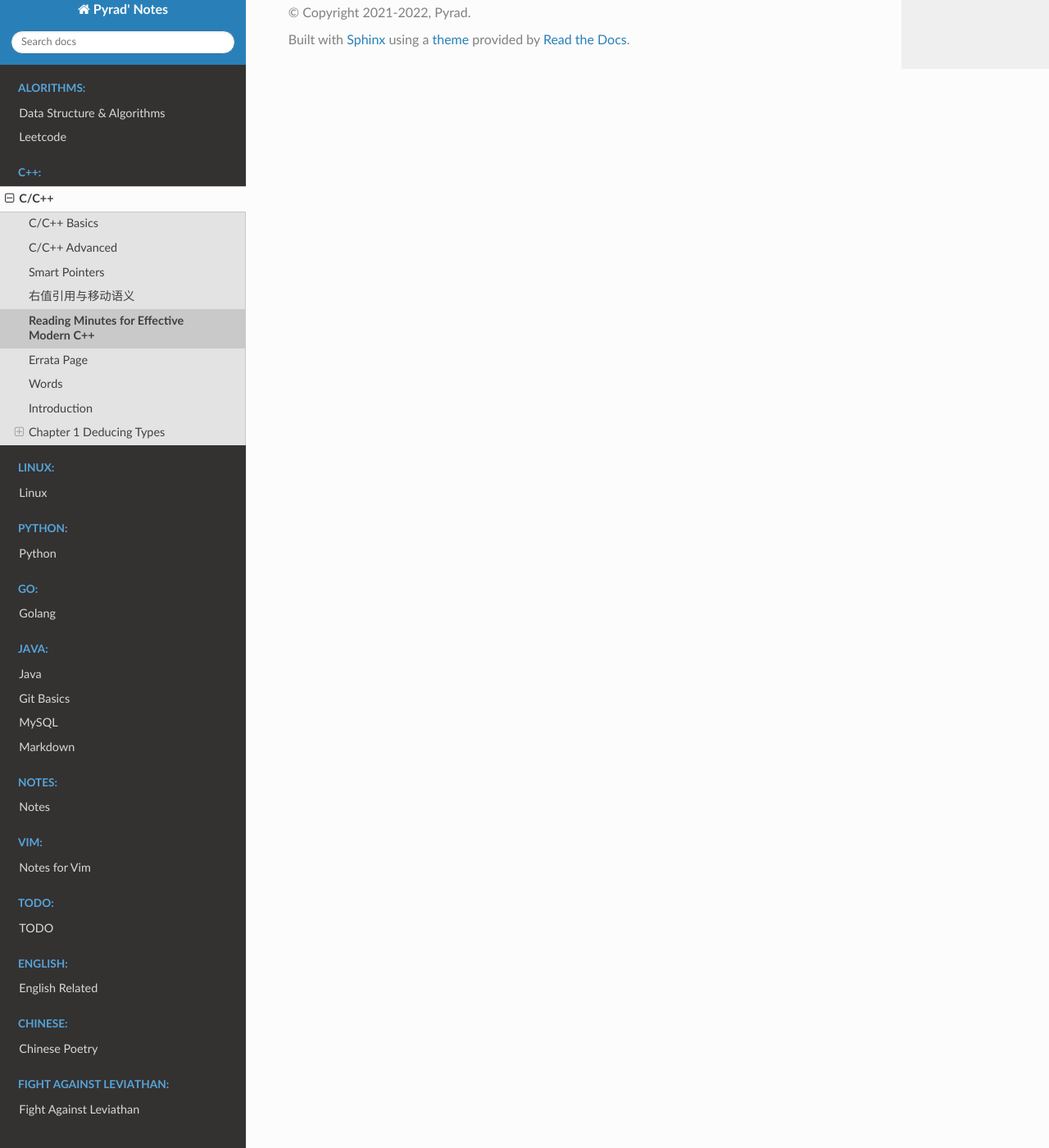
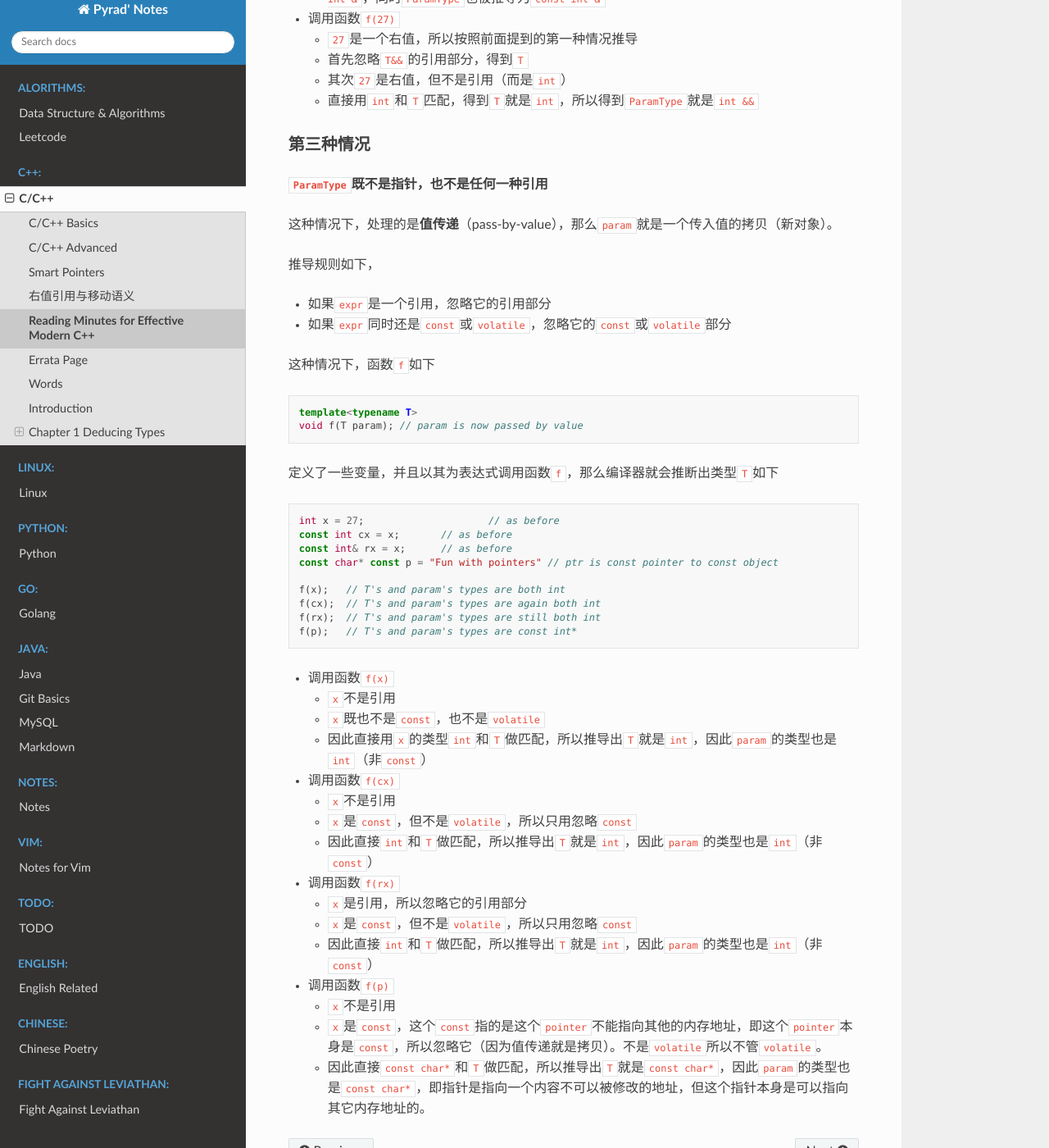
Before and after one commit to Pyrad/pyradnotes, a Sphinx documentation site: the page built from source/CPP/ReadingMinutesEffectiveMordernCPP.md, in a window 1280 px wide and 1400 px high, scrolled down 8208 px. Shown: the whole window at 82% size. Built offline with Sphinx 7.4.7 and the Read the Docs theme 2.0.0, drawn with Linux system fonts in a browser that asks for light colours; some of the changed text lies outside the part shown.

Commit message:
Reading minutes update
Type deduction for the 3rd case, which is the so-called ParamType
Format update

````diff
--- a/source/CPP/ReadingMinutesEffectiveMordernCPP.md
+++ b/source/CPP/ReadingMinutesEffectiveMordernCPP.md
@@ -43,6 +43,8 @@ hazy 雾蒙蒙的，朦胧的；记不清的，模糊的；
 a pinch of 一撮，少许
 
 adornment 装饰；装饰品（书中提到的是指一个类型的const or reference qualifiers）
+
+niche *n.*合适（称心）的工作（活动）; *adj.* （产品）针对特定小群体的
 
 
 
@@ -203,20 +205,22 @@ f(expr); // call f with some expression
 
 
 
-这种情况下，函数`f`如下（以左值引用为例），并且定义了一些变量：
+#### `ParamType` - `T&`
+
+如果`ParamType`是非`const`的引用类型，`f`函数如下，
 
 ```cpp
 template<typename T>
-void f(T &param); // param is a reference
+void f(T &param);	// param is a reference
+```
 
+定义了一些变量，并且以其为表达式调用函数`f`，那么编译器就会推断出类型`T`如下
+
+```cpp
 int x = 27; // x is an int
 const int cx = x; // cx is a const int
 const int &rx = x; // rx is a reference to x as a const int
-```
 
-并且以其为表达式调用函数`f`，那么编译器就会推断出类型`T`如下
-
-```cpp
 f(x);	// T is int, param's type is int&
 f(cx);	// T is const int, param's type is const int&
 f(rx);	// T is const int, param's type is const int&
@@ -237,20 +241,22 @@ f(rx);	// T is const int, param's type is const int&
 
 
 
-如果`ParamType`是带有`const`修饰符的类型，`f`函数如下
+#### `ParamType` - `const T&`
+
+如果`ParamType`是`const`的引用类型，`f`函数如下
 
 ```cpp
 template<typename T>
-void f(const T &param); // param is a reference
+void f(const T &param);	// param is a reference
+```
 
+同样地有如下变量定义，和函数调用，那么编译器就会推断出类型`T`如下
+
+```cpp
 int x = 27; // x is an int
 const int cx = x; // cx is a const int
 const int &rx = x; // rx is a reference to x as a const int
-```
 
-同样地有如下的函数调用，那么编译器就会推断出类型`T`如下
-
-```cpp
 f(x);	// T is int, param's type is const int&
 f(cx);	// T is int, param's type is const int&
 f(rx);	// T is int, param's type is const int&
@@ -273,19 +279,21 @@ f(rx);	// T is int, param's type is const int&
 
 
 
-如果`ParamType`是不带有`const`修饰符的类型，`f`函数如下
+#### `ParamType` - `T*`
+
+如果`ParamType`是非`const`的指针类型，`f`函数如下
 
 ```cpp
 template<typename T>
 void f(T *param); // param is a pointer
+```
 
+有如下变量定义，和函数调用，那么编译器就会推断出类型`T`如下
+
+```cpp
 int x = 27; // x is an int
 const int *px = &x; // px is a pointer to const int
-```
 
-有如下的函数调用，那么编译器就会推断出类型`T`如下
-
-```cpp
 f(&x);	// T is int, param's type is int*
 f(px);	// T is const int, param's type is const int*
 ```
@@ -305,19 +313,21 @@ f(px);	// T is const int, param's type is const int*
 
 
 
-类似的，如果`ParamType`是带有`const`修饰符的类型，`f`函数如下
+#### `ParamType` - `const T*`
+
+如果`ParamType`是`const`的指针类型，`f`函数如下
 
 ```cpp
 template<typename T>
 void f(const T *param); // param is a pointer
+```
 
+有如下变量定义，和函数调用，那么编译器就会推断出类型`T`如下
+
+```cpp
 int x = 27; // x is an int
 const int *px = &x; // px is a pointer to const int
-```
 
-有如下的函数调用，那么编译器就会推断出类型`T`如下
-
-```cpp
 f(&x);	// T is int, param's type is const int*
 f(px);	// T is int, param's type is const int*
 ```
@@ -353,20 +363,20 @@ f(px);	// T is int, param's type is const int*
   - 如果`expr`是一个引用，也忽略它的引用部分（即`&&`）
   - 按照模式匹配的办法，匹配`expr`和`ParamType`，并以此决**定类型`T`**
 
-这种情况下，函数`f`如下（以左值引用为例），并且定义了一些变量：
+这种情况下，函数`f`如下
 
 ```cpp
 template<typename T>
 void f(T &&param); // param is now a universal reference
+```
 
+定义了一些变量，并且以其为表达式调用函数`f`，那么编译器就会推断出类型`T`如下
+
+```cpp
 int x = 27;			// x is an int
 const int cx = x;	// cx is a const int
 const int &rx = x;	// rx is a reference to x as a const int
-```
 
-并且以其为表达式调用函数`f`，那么编译器就会推断出类型`T`如下
-
-```cpp
 f(x);	// x is lvalue, so T is int&, param's type is also int&
 f(cx);	// cx is lvalue, so T is const int&, param's type is also const int&
 f(rx);	// rx is lvalue, so T is const int&, param's type is also const int&
@@ -385,3 +395,54 @@ f(27);	// 27 is rvalue, so T is int, param's type is therefore int&&
   - 首先忽略`T&&`的引用部分，得到`T`
   - 其次`27`是右值，但不是引用（而是`int`）
   - 直接用`int`和`T`匹配，得到`T`就是`int`，所以得到`ParamType`就是`int &&`
+
+
+
+### 第三种情况
+
+**`ParamType`既不是指针，也不是任何一种引用**
+
+这种情况下，处理的是**值传递**（pass-by-value），那么`param`就是一个传入值的拷贝（新对象）。
+
+推导规则如下，
+
+- 如果`expr`是一个引用，忽略它的引用部分
+- 如果`expr`同时还是`const`或`volatile`，忽略它的`const`或`volatile`部分
+
+这种情况下，函数`f`如下
+
+```cpp
+template<typename T>
+void f(T param); // param is now passed by value
+```
+
+定义了一些变量，并且以其为表达式调用函数`f`，那么编译器就会推断出类型`T`如下
+
+```cpp
+int x = 27;			// as before
+const int cx = x;	// as before
+const int& rx = x;	// as before
+const char* const p = "Fun with pointers" // ptr is const pointer to const object
+
+f(x);	// T's and param's types are both int
+f(cx);	// T's and param's types are again both int
+f(rx);	// T's and param's types are still both int
+f(p);	// T's and param's types are const int*
+```
+
+- 调用函数`f(x)`
+  - `x`不是引用
+  - `x`既也不是`const`，也不是`volatile`
+  - 因此直接用`x`的类型`int`和`T`做匹配，所以推导出`T`就是`int`，因此`param`的类型也是`int`（非`const`）
+- 调用函数`f(cx)`
+  - `x`不是引用
+  - `x`是`const`，但不是`volatile`，所以只用忽略`const`
+  - 因此直接`int`和`T`做匹配，所以推导出`T`就是`int`，因此`param`的类型也是`int`（非`const`）
+- 调用函数`f(rx)`
+  - `x`是引用，所以忽略它的引用部分
+  - `x`是`const`，但不是`volatile`，所以只用忽略`const`
+  - 因此直接`int`和`T`做匹配，所以推导出`T`就是`int`，因此`param`的类型也是`int`（非`const`）
+- 调用函数`f(p)`
+  - `x`不是引用
+  - `x`是`const`，这个`const`指的是这个`pointer`不能指向其他的内存地址，即这个`pointer`本身是`const`，所以忽略它（因为值传递就是拷贝）。不是`volatile`所以不管`volatile`。
+  - 因此直接`const char*`和`T`做匹配，所以推导出`T`就是`const char*`，因此`param`的类型也是`const char*`，即指针是指向一个内容不可以被修改的地址，但这个指针本身是可以指向其它内存地址的。
````
